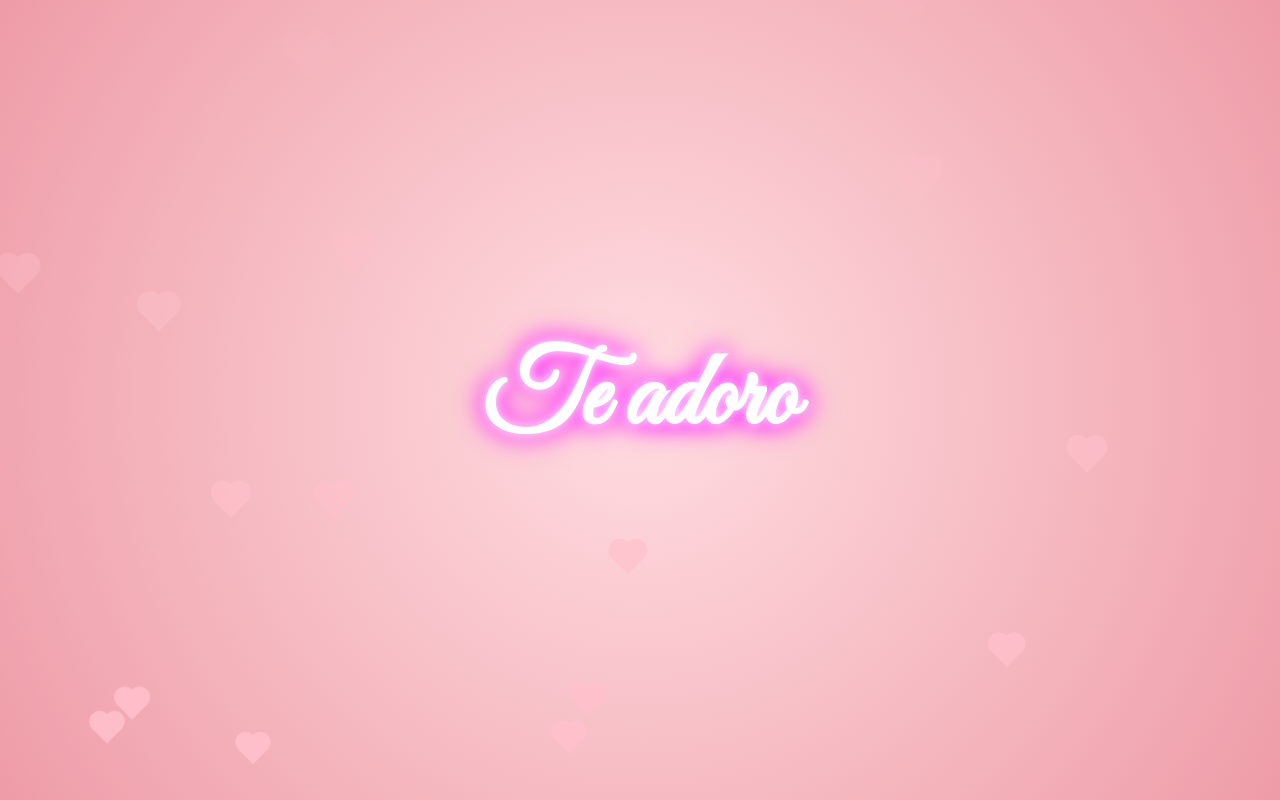
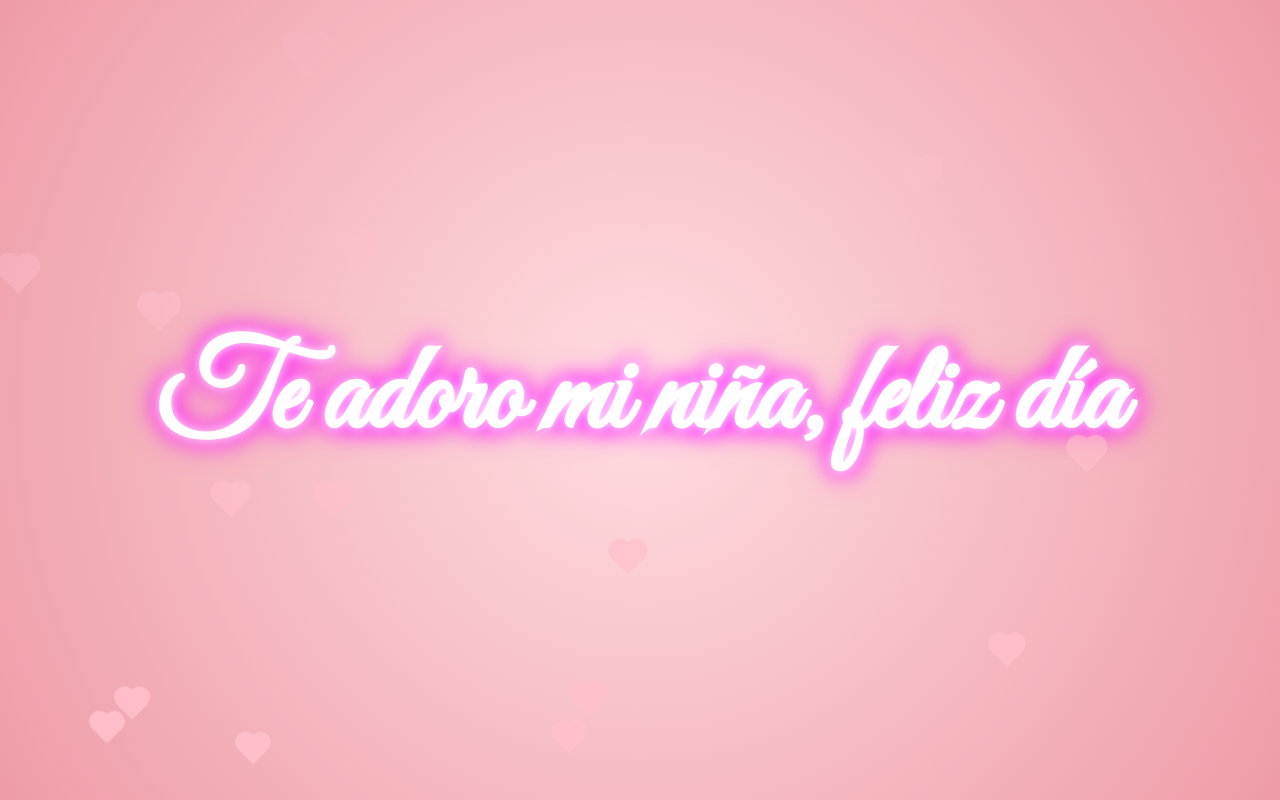
Before and after one commit to defensorley/Kath-3-, a plain HTML site: page index.html in a window 1280 px wide. Drawn offline with Linux system fonts and the light colour scheme.

Commit message:
Update index.html

```diff
--- a/index.html
+++ b/index.html
@@ -4,7 +4,7 @@
   <link href="https://fonts.googleapis.com/css2?family=Great+Vibes&display=swap" rel="stylesheet">
   <meta charset="UTF-8" />
   <meta name="viewport" content="width=device-width, initial-scale=1.0"/>
-  <title>Te adoro mi niña</title>
+  <title>Te adoro</title>
   <style>
     body {
       margin: 0;
@@ -18,7 +18,7 @@
     }
 
     h1 {
-      font-size: 6rem;
+      font-size: 7rem;
       color: #fff;
       text-shadow: 0 0 10px #fff, 0 0 20px #f0f, 0 0 30px #f0f;
       animation: pulse 2s infinite ease-in-out;
@@ -85,7 +85,7 @@
   </style>
 </head>
 <body>
-  <h1>Te adoro</h1>
+  <h1>Te adoro mi niña, feliz día</h1>
   <div class="hearts"></div>
 
   <script>
```
